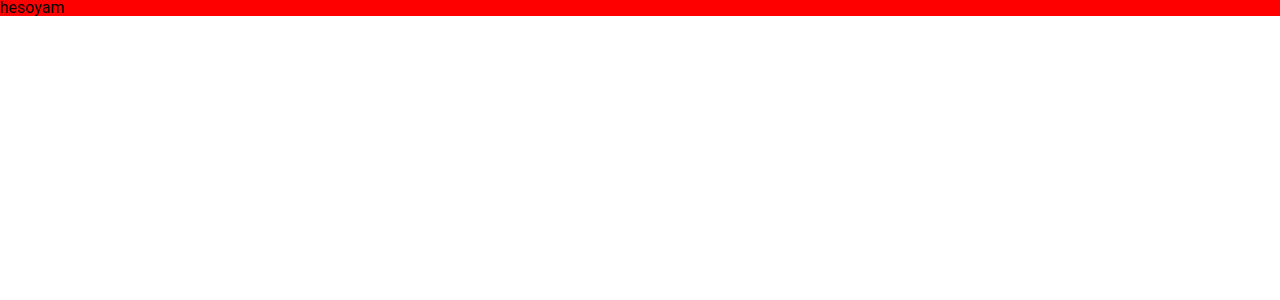
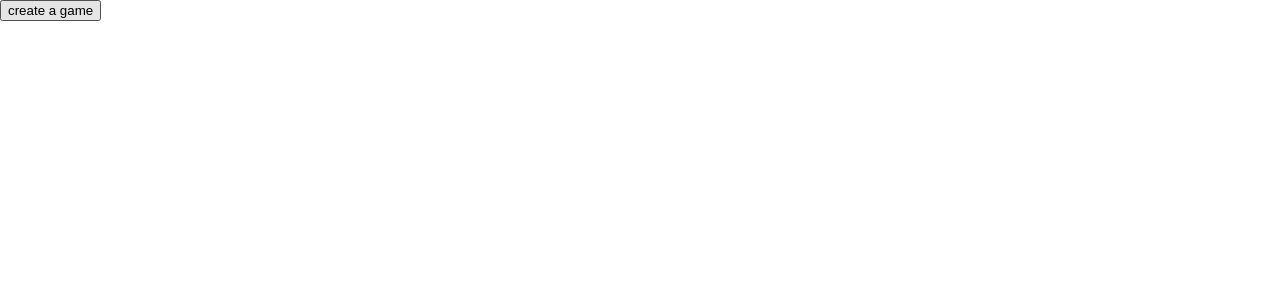
Before and after one commit to ftodoric/csw-frontend, a Next.js app: page /lobby in a window 1280 px wide. Shown: the top 300 px of the page. Built offline with nearby package versions, Linux system fonts and the light colour scheme.

Commit message:
Test game route

```diff
--- a/src/pages/lobby.tsx
+++ b/src/pages/lobby.tsx
@@ -1,10 +1,22 @@
 import { withAuth } from "@components/withAuth";
-import { useUserContext } from "@hooks";
+import { useAxios } from "@hooks";
 
 export const LobbyPage = () => {
-  const user = useUserContext();
+  const axios = useAxios();
 
-  return <div style={{ backgroundColor: "red" }}>hesoyam</div>;
+  const handleCreateGame = async () => {
+    try {
+      const res = await axios.get("http://localhost:8000/api/games");
+    } catch (err) {
+      console.log("%clog | err", "color: red;");
+    }
+  };
+
+  return (
+    <div style={{}}>
+      <button onClick={handleCreateGame}>create a game</button>
+    </div>
+  );
 };
 
 export default withAuth(LobbyPage);
```
